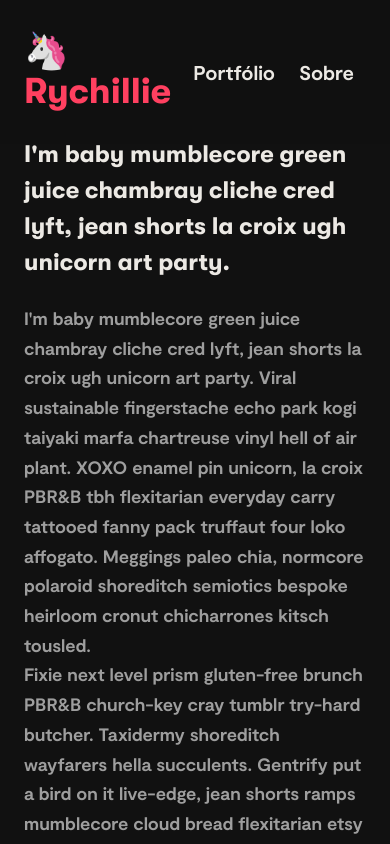
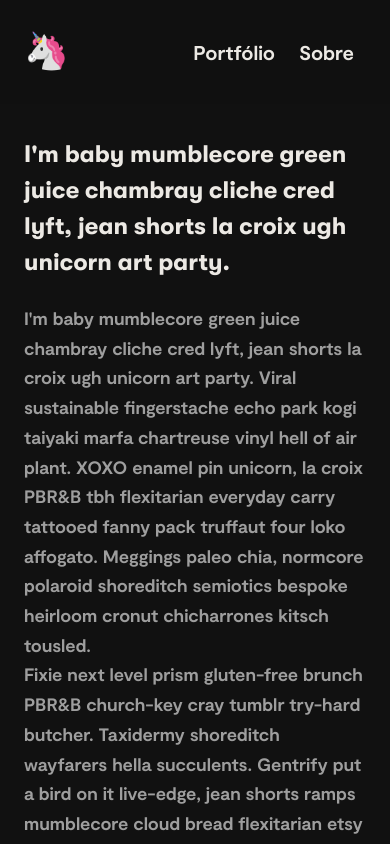
Before and after one commit to Rychillie/OnePage-Rychillie, a Next.js app: page /alone-post in a window 390 px wide. Shown: the top 844 px of the page. Built offline with nearby package versions, Linux system fonts and the light colour scheme.

Commit message:
Remove name from title on small screens

```diff
--- a/src/components/navbar.js
+++ b/src/components/navbar.js
@@ -7,7 +7,7 @@ export default function Navbar({ manutencao, props }) {
       <div className={styles.container}>
         <Link href="/">
           <a className={styles.title}>
-            <h1>🦄 Rychillie</h1>
+            <h1>🦄 <span className={styles.name}>Rychillie</span></h1>
           </a>
         </Link>
 
--- a/src/styles/Nav.module.css
+++ b/src/styles/Nav.module.css
@@ -18,7 +18,7 @@
   justify-content: space-between;
 }
 
-.title h1 {
+.title h1, .title h1 .name {
   font-size: 36px;
   line-height: 40px;
   font-family: GT Walsheim Pro;
@@ -43,3 +43,9 @@
 .navLinks li a:hover {
   color: var(--light-grey);
 }
+
+@media screen and (max-width: 720px) {
+    .title h1 .name {
+        display: none;
+    }
+}
```
